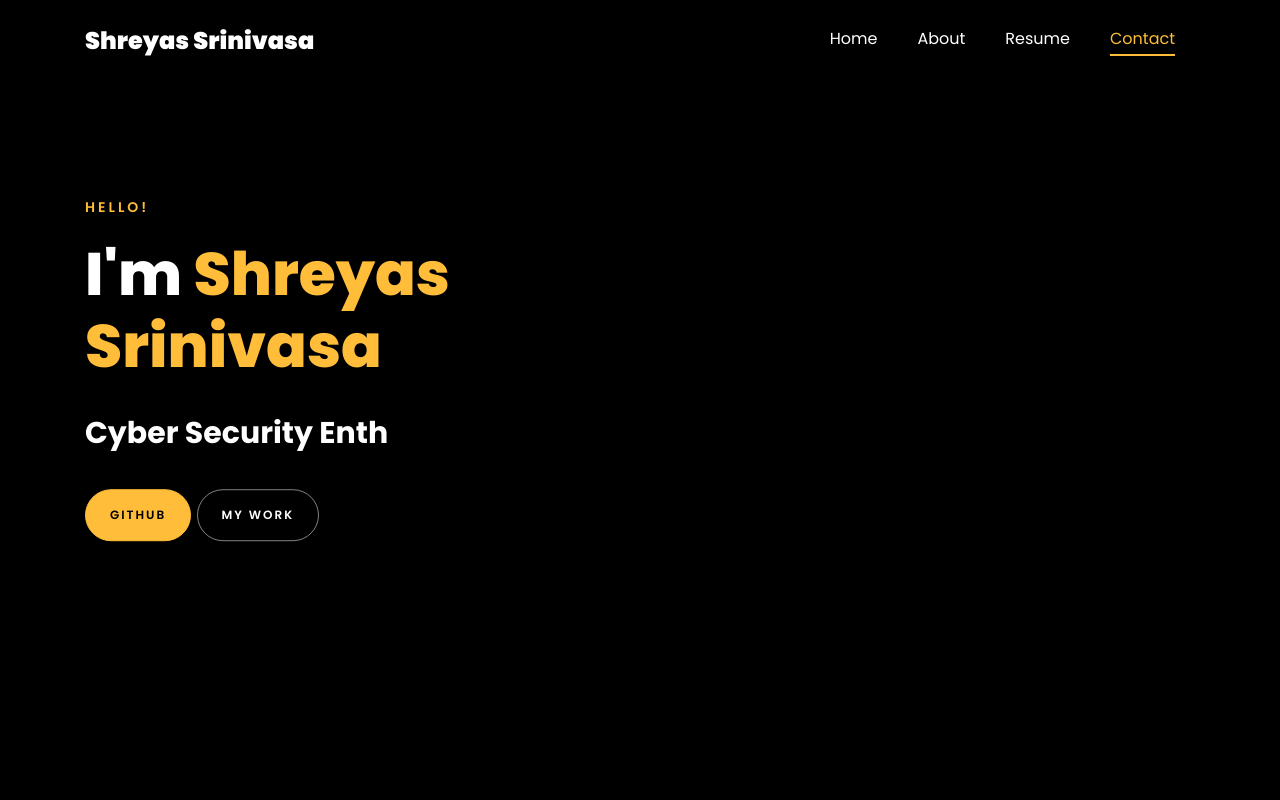
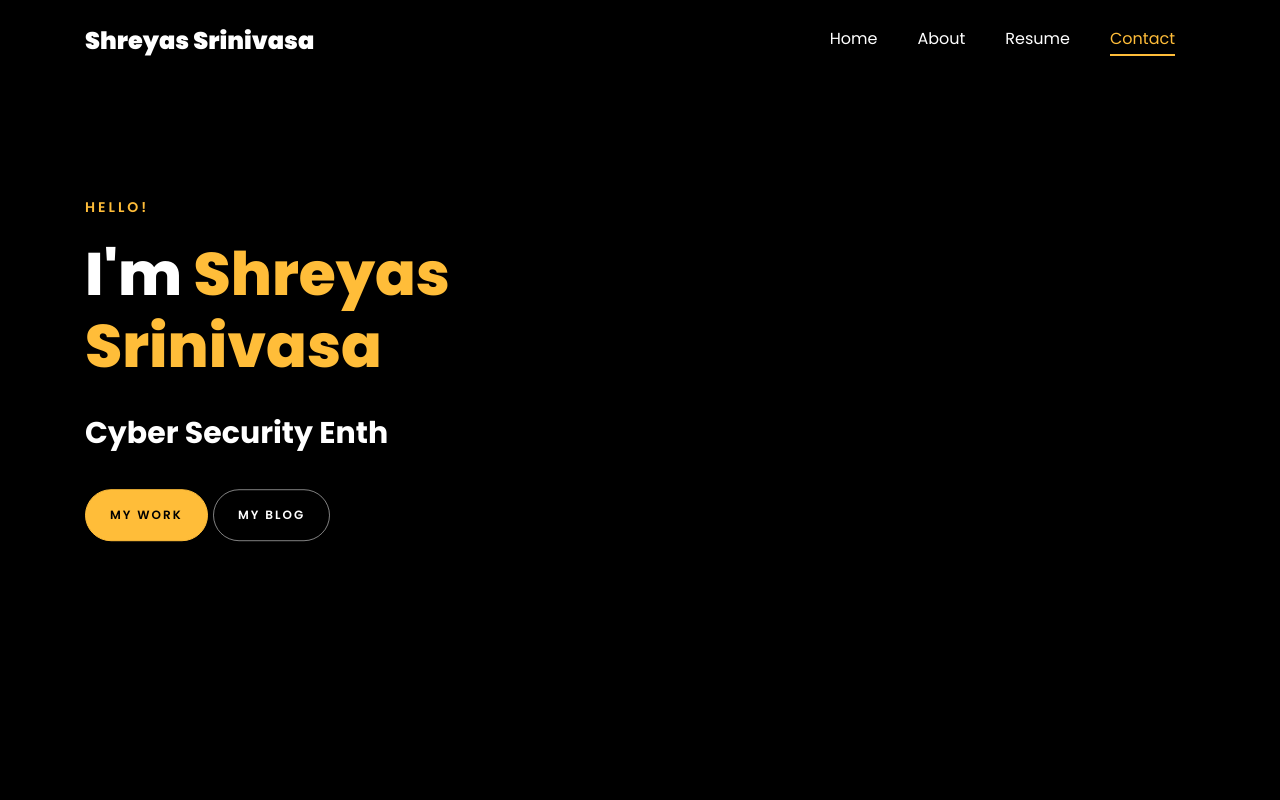
Before and after one commit to shreyas029/shreyassrinivasa.github.io, a plain HTML site: page index.html in a window 1280 px wide. Shown: the top 800 px of the page. Drawn offline with Linux system fonts and the light colour scheme; files whose address does not match are found by name.

Commit message:
index.html

```diff
--- a/index.html
+++ b/index.html
@@ -190,8 +190,8 @@
 
 						<!-- <h2 class="d-flex" style="margin-bottom: 0">With over 5 years of experience</h2> -->
 						<!-- <br> -->
-			            <p><a href="https://github.com/shreyas029" class="btn btn-primary py-3 px-4">GitHub</a>
-							<a href="https://shreyassrinivasa297.medium.com/" class="btn btn-white btn-outline-white py-3 px-4">My Work</a></p>
+			            <p><a href="https://github.com/shreyas029" class="btn btn-primary py-3 px-4">My Work</a>
+							<a href="https://shreyassrinivasa297.medium.com/" class="btn btn-white btn-outline-white py-3 px-4">My Blog</a></p>
 		            </div>
 		          </div>
 	        	</div>
```
